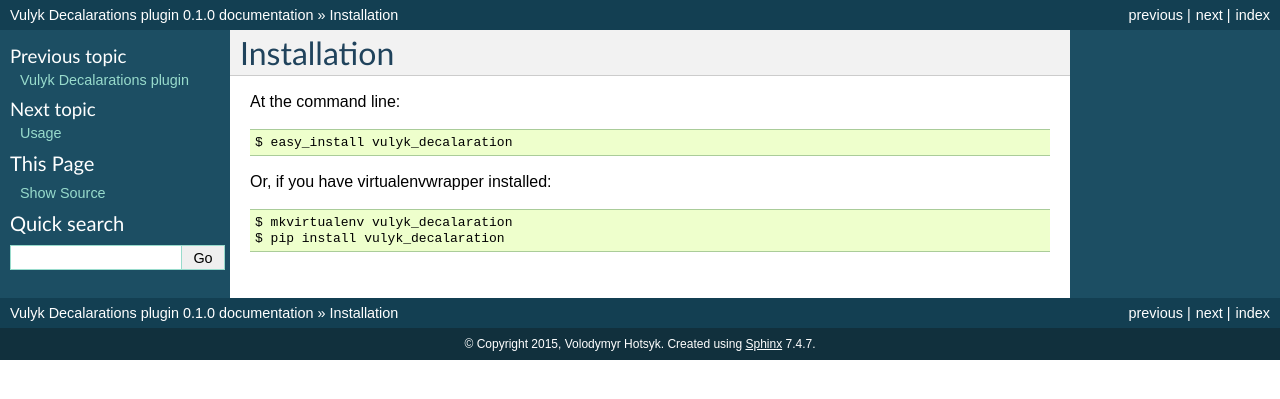
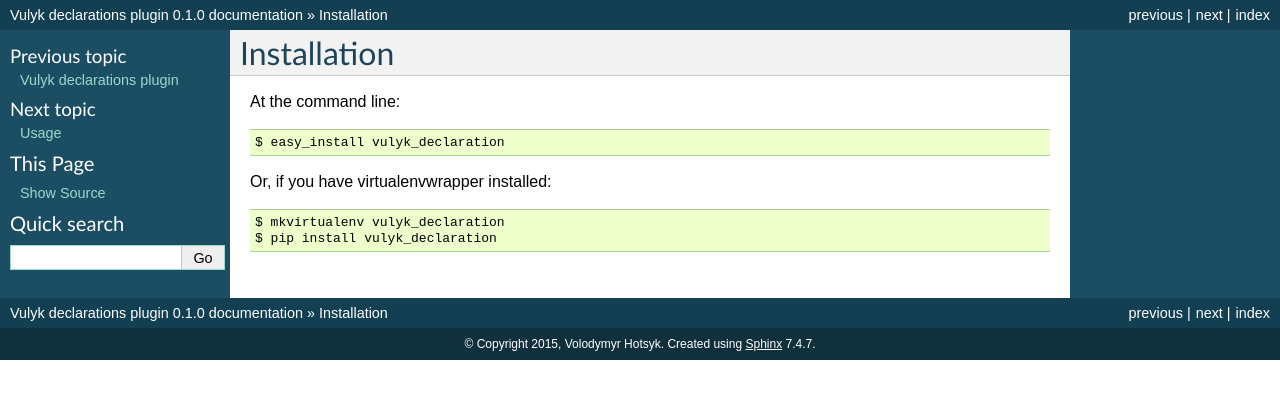
Before and after one commit to dchaplinsky/vulyk-declaration, a Sphinx documentation site: the page built from docs/installation.rst, in a window 1280 px wide. Shown: the top 399 px of the page. Built offline with Sphinx 7.4.7, drawn with Linux system fonts in a browser that asks for light colours; the version number is read from the project's files by our own code.

Commit message:
Fixing typo

```diff
--- a/docs/conf.py
+++ b/docs/conf.py
@@ -1,7 +1,7 @@
 #!/usr/bin/env python
 # -*- coding: utf-8 -*-
 #
-# vulyk_decalaration documentation build configuration file, created by
+# vulyk_declaration documentation build configuration file, created by
 # sphinx-quickstart on Tue Jul  9 22:26:36 2013.
 #
 # This file is execfile()d with the current directory set to its
@@ -31,7 +31,7 @@ project_root = os.path.dirname(cwd)
 # version is used.
 sys.path.insert(0, project_root)
 
-import vulyk_decalaration
+import vulyk_declaration
 
 # -- General configuration ---------------------------------------------
 
@@ -55,7 +55,7 @@ source_suffix = '.rst'
 master_doc = 'index'
 
 # General information about the project.
-project = u'Vulyk Decalarations plugin'
+project = u'Vulyk declarations plugin'
 copyright = u'2015, Volodymyr Hotsyk'
 
 # The version info for the project you're documenting, acts as replacement
@@ -63,9 +63,9 @@ copyright = u'2015, Volodymyr Hotsyk'
 # the built documents.
 #
 # The short X.Y version.
-version = vulyk_decalaration.__version__
+version = vulyk_declaration.__version__
 # The full version, including alpha/beta/rc tags.
-release = vulyk_decalaration.__version__
+release = vulyk_declaration.__version__
 
 # The language for content autogenerated by Sphinx. Refer to documentation
 # for a list of supported languages.
@@ -188,7 +188,7 @@ html_static_path = ['_static']
 #html_file_suffix = None
 
 # Output file base name for HTML help builder.
-htmlhelp_basename = 'vulyk_decalarationdoc'
+htmlhelp_basename = 'vulyk_declarationdoc'
 
 
 # -- Options for LaTeX output ------------------------------------------
@@ -208,8 +208,8 @@ latex_elements = {
 # (source start file, target name, title, author, documentclass
 # [howto/manual]).
 latex_documents = [
-    ('index', 'vulyk_decalaration.tex',
-     u'Vulyk Decalarations plugin Documentation',
+    ('index', 'vulyk_declaration.tex',
+     u'Vulyk declarations plugin Documentation',
      u'Volodymyr Hotsyk', 'manual'),
 ]
 
@@ -239,8 +239,8 @@ latex_documents = [
 # One entry per manual page. List of tuples
 # (source start file, name, description, authors, manual section).
 man_pages = [
-    ('index', 'vulyk_decalaration',
-     u'Vulyk Decalarations plugin Documentation',
+    ('index', 'vulyk_declaration',
+     u'Vulyk declarations plugin Documentation',
      [u'Volodymyr Hotsyk'], 1)
 ]
 
@@ -254,10 +254,10 @@ man_pages = [
 # (source start file, target name, title, author,
 #  dir menu entry, description, category)
 texinfo_documents = [
-    ('index', 'vulyk_decalaration',
-     u'Vulyk Decalarations plugin Documentation',
+    ('index', 'vulyk_declaration',
+     u'Vulyk declarations plugin Documentation',
      u'Volodymyr Hotsyk',
-     'vulyk_decalaration',
+     'vulyk_declaration',
      'One line description of project.',
      'Miscellaneous'),
 ]
--- a/docs/index.rst
+++ b/docs/index.rst
@@ -1,9 +1,9 @@
-.. vulyk_decalaration documentation master file, created by
+.. vulyk_declaration documentation master file, created by
    sphinx-quickstart on Tue Jul  9 22:26:36 2013.
    You can adapt this file completely to your liking, but it should at least
    contain the root `toctree` directive.
 
-Welcome to Vulyk Decalarations plugin's documentation!
+Welcome to Vulyk declarations plugin's documentation!
 ======================================
 
 Contents:
--- a/docs/installation.rst
+++ b/docs/installation.rst
@@ -4,9 +4,9 @@ Installation
 
 At the command line::
 
-    $ easy_install vulyk_decalaration
+    $ easy_install vulyk_declaration
 
 Or, if you have virtualenvwrapper installed::
 
-    $ mkvirtualenv vulyk_decalaration
-    $ pip install vulyk_decalaration
+    $ mkvirtualenv vulyk_declaration
+    $ pip install vulyk_declaration
--- a/docs/usage.rst
+++ b/docs/usage.rst
@@ -2,6 +2,6 @@
 Usage
 ========
 
-To use Vulyk Decalarations plugin in a project::
+To use Vulyk declarations plugin in a project::
 
-    import vulyk_decalaration
+    import vulyk_declaration
```
Also changed, not shown: CONTRIBUTING.rst (+12 -12 lines), README.rst (+7 -7 lines), setup.py (+7 -7 lines), 6 other files.
